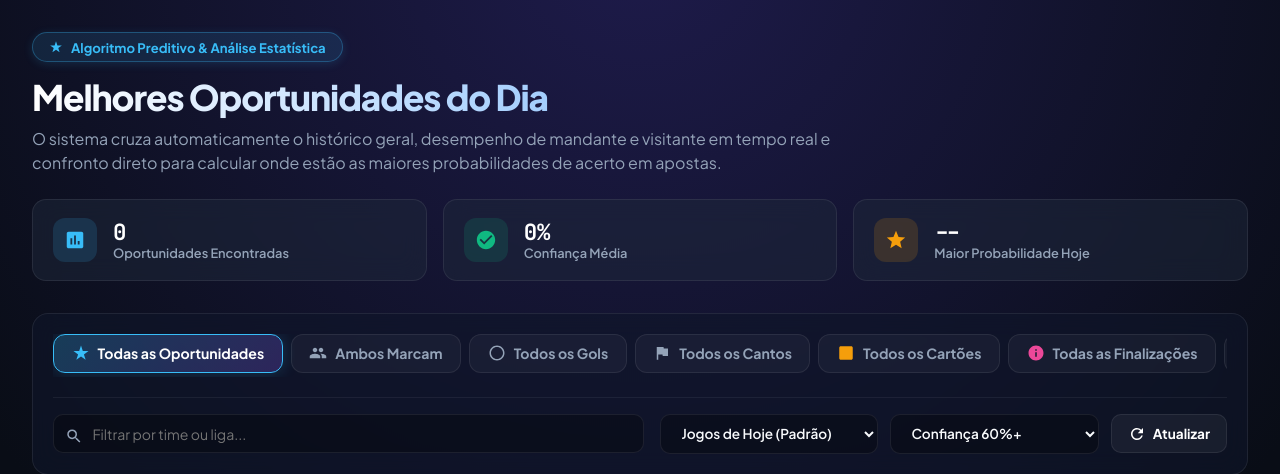
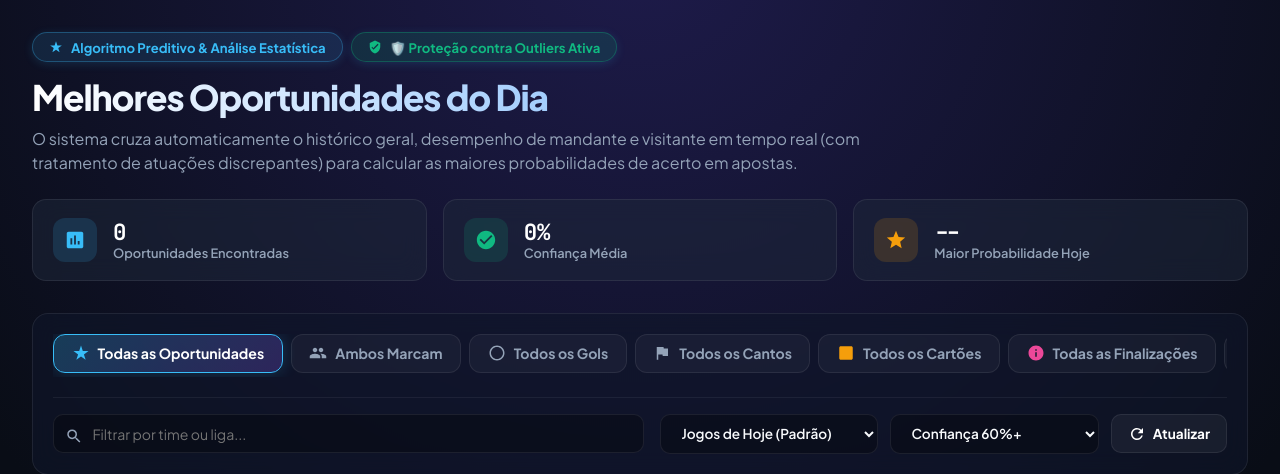
Before and after one commit to msouz4/w99score, a PHP site: page /oportunidades.php in a window 1280 px wide. Shown: the part 62-536 px from the top of the page. Run offline with PHP 8.4, Linux system fonts and the light colour scheme; data that the repository does not hold is empty.

Commit message:
atualizacao

```diff
--- a/src/oportunidades.php
+++ b/src/oportunidades.php
@@ -690,15 +690,23 @@
     <div class="page-container">
         <!-- Header Section -->
         <div class="header-section">
-            <div class="page-badge">
-                <svg class="svg-icon" style="width: 14px; height: 14px;" viewBox="0 0 24 24">
-                    <path d="M12 2l2.4 7.4h7.6l-6.1 4.5 2.3 7.1L12 16.5 5.8 21l2.3-7.1L2 9.4h7.6z"/>
-                </svg>
-                <span>Algoritmo Preditivo & Análise Estatística</span>
+            <div style="display: flex; gap: 0.5rem; flex-wrap: wrap; align-items: center;">
+                <div class="page-badge">
+                    <svg class="svg-icon" style="width: 14px; height: 14px;" viewBox="0 0 24 24">
+                        <path d="M12 2l2.4 7.4h7.6l-6.1 4.5 2.3 7.1L12 16.5 5.8 21l2.3-7.1L2 9.4h7.6z"/>
+                    </svg>
+                    <span>Algoritmo Preditivo & Análise Estatística</span>
+                </div>
+                <div class="page-badge" style="background: rgba(16, 185, 129, 0.15); color: #10b981; border-color: rgba(16, 185, 129, 0.3);">
+                    <svg class="svg-icon" style="width: 14px; height: 14px;" viewBox="0 0 24 24">
+                        <path d="M12 1L3 5v6c0 5.55 3.84 10.74 9 12 5.16-1.26 9-6.45 9-12V5l-9-4zm-2 16l-4-4 1.41-1.41L9 14.17l7.59-7.59L18 8l-9 9z"/>
+                    </svg>
+                    <span>🛡️ Proteção contra Outliers Ativa</span>
+                </div>
             </div>
             <h1 class="page-title">Melhores Oportunidades do Dia</h1>
             <p class="page-subtitle">
-                O sistema cruza automaticamente o histórico geral, desempenho de mandante e visitante em tempo real e confronto direto para calcular onde estão as maiores probabilidades de acerto em apostas.
+                O sistema cruza automaticamente o histórico geral, desempenho de mandante e visitante em tempo real (com tratamento de atuações discrepantes) para calcular as maiores probabilidades de acerto em apostas.
             </p>
 
             <!-- Top KPIs -->
@@ -1084,6 +1092,10 @@
                                 <!-- Resumo de Estatísticas -->
                                 <div class="opp-stats-list">
                                     ${statsHtml}
+                                    <div style="margin-top: 0.4rem; padding-top: 0.4rem; border-top: 1px dashed rgba(255,255,255,0.1); font-size: 0.7rem; color: #10b981; display: flex; align-items: center; gap: 0.3rem;">
+                                        <svg class="svg-icon" style="width: 12px; height: 12px; fill: #10b981;" viewBox="0 0 24 24"><path d="M12 1L3 5v6c0 5.55 3.84 10.74 9 12 5.16-1.26 9-6.45 9-12V5l-9-4zm-2 16l-4-4 1.41-1.41L9 14.17l7.59-7.59L18 8l-9 9z"/></svg>
+                                        <span>Médias protegidas contra atuações discrepantes (Filtro de Outliers)</span>
+                                    </div>
                                 </div>
                             </div>
 
```
